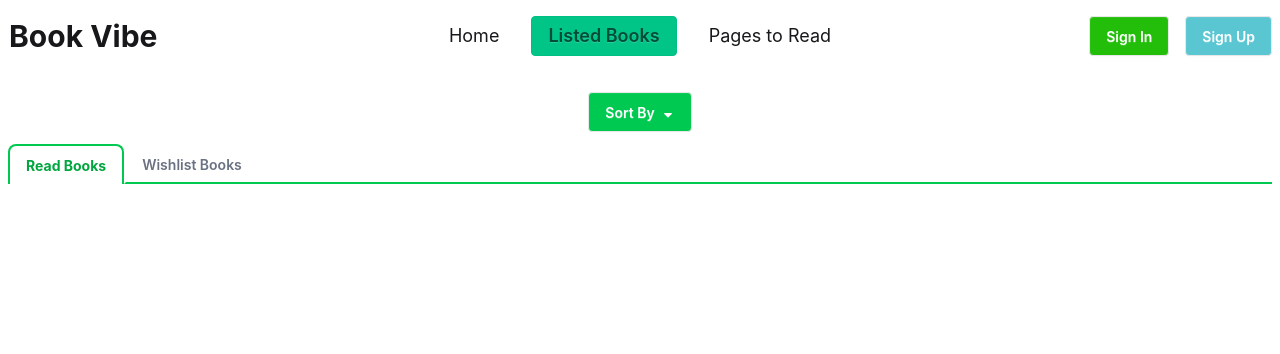
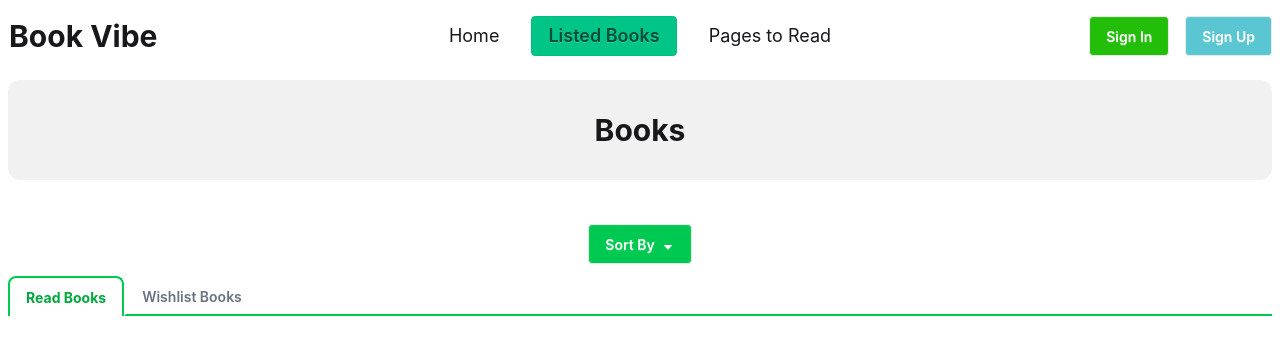
Before and after one commit to rashelgithero/book-vibe-react-app, a React (Vite) app: page /listedBook in a window 1280 px wide. Shown: the top 354 px of the page. Built offline with nearby package versions, Linux system fonts and the light colour scheme.

Commit message:
new committed with a few changes

```diff
--- a/src/Components/ListedBook/ListedBook.jsx
+++ b/src/Components/ListedBook/ListedBook.jsx
@@ -27,6 +27,9 @@ function ListedBook() {
   console.log(sortedBooks)
   return (
     <div className='p-2'>
+      <div className='text-center bg-[#1313130F] p-8 rounded-xl mb-8'>
+          <h1 className='font-bold text-3xl'>Books</h1>
+        </div>
       <div className='p-2 flex justify-center'>
         <div className="dropdown dropdown-center">
           <div tabIndex={0} role="button" className="btn m-1 flex items-center justify-center bg-green-500 text-white">
```
